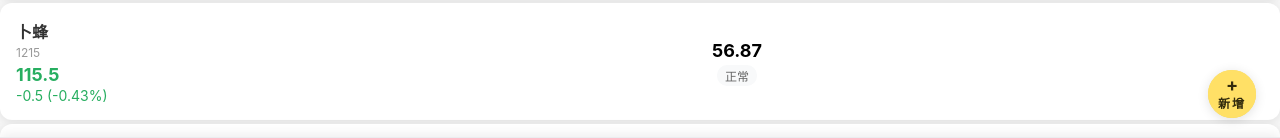
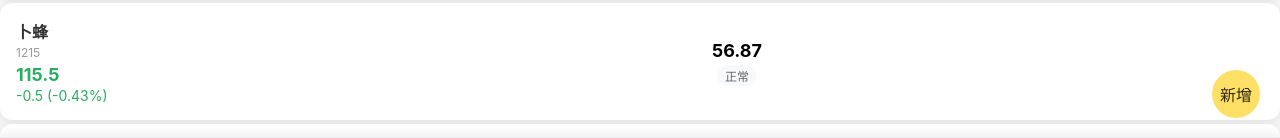
Before and after one commit to 17Kobe/iKDx, a Vue app: page /#/ in a window 1280 px wide. Shown: the part 602-740 px from the top of the page. Built offline with nearby package versions, Linux system fonts and the light colour scheme.

Commit message:
✈️ feat(Stock): 調整浮動按鈕大小及字體，改善可視性

```diff
--- a/src/pages/Stock.vue
+++ b/src/pages/Stock.vue
@@ -104,30 +104,26 @@
             <br />
             <br />
             <br />
-            <br />
         </div>
 
         <!-- 浮動按鈕 -->
         <FloatingBubble
             axis="xy"
             magnetic="x"
-            :gap="{ x: 24, y: 80 }"
+            :gap="{ x: 20, y: 80 }"
             icon="plus"
             style="
                 --van-floating-bubble-size: 48px;
                 --van-floating-bubble-background: #ffe066;
                 --van-floating-bubble-icon-size: 20px;
+                --van-floating-bubble-color: #322b0d;
             "
             @click="onBubbleClick"
-        />
-
-        <!-- 自定義浮動按鈕 -->
-        <div class="custom-floating-bubble" @click="onBubbleClick">
+        >
             <div class="bubble-content">
-                <span class="bubble-plus">+</span>
-                <span class="bubble-label">新增</span>
+                <span class="bubble-label" style="color: #322b0d">新增</span>
             </div>
-        </div>
+        </FloatingBubble>
 
         <!-- 股票搜尋組件 -->
         <StockSearch />
@@ -635,55 +631,9 @@
         }
     }
 
-    /* 自定義浮動按鈕 */
-    .custom-floating-bubble {
-        position: fixed;
-        right: 24px;
-        bottom: 80px;
-        width: 48px;
-        height: 48px;
-        background-color: #ffe066;
-        border-radius: 50%;
-        display: flex;
-        align-items: center;
-        justify-content: center;
-        box-shadow: 0 2px 12px rgba(0, 0, 0, 0.12);
-        cursor: pointer;
-        z-index: 1000;
-        user-select: none;
-        transition: all 0.3s ease;
-    }
-
-    .custom-floating-bubble:hover {
-        transform: scale(1.1);
-        box-shadow: 0 4px 16px rgba(0, 0, 0, 0.18);
-    }
-
-    .custom-floating-bubble:active {
-        transform: scale(0.95);
-    }
-
-    .bubble-content {
-        display: flex;
-        flex-direction: column;
-        align-items: center;
-        justify-content: center;
-        height: 48px;
-        width: 48px;
-        position: relative;
-    }
-    .bubble-plus {
-        color: #322b0d;
-        font-size: 18px;
-        font-weight: bold;
-        line-height: 1;
-        margin-top: -2px;
-    }
-    .bubble-label {
-        color: #322b0d;
-        font-size: 12px;
-        font-weight: 600;
-        letter-spacing: 2px;
-        margin-top: 0px;
+    /* 移除背後圓形的樣式 */
+    .van-floating-bubble {
+        box-shadow: none; /* 移除陰影效果 */
+        background: none; /* 秮除背景樣式 */
     }
 </style>
```
